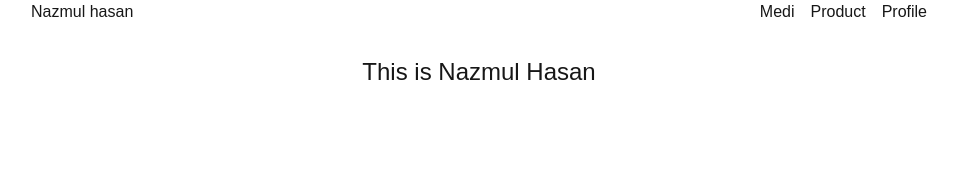
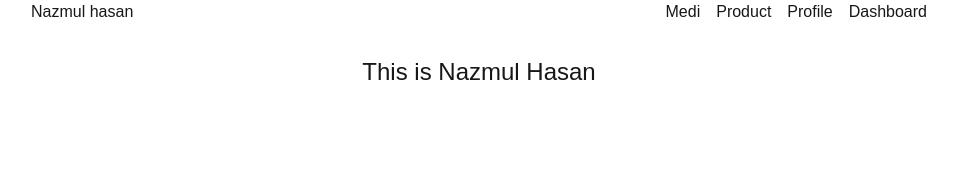
Before and after one commit to NazmulHasan68/Nextjs-First-porject, a Next.js app: page / in a window 1280 px wide. Shown: the top 170 px of the page, without its empty margins (161-1119 px from the left). Built offline with nearby package versions, Linux system fonts and the light colour scheme.

Commit message:
catch-all-routes and optional

```diff
--- /dev/null
+++ b/src/app/catch-all-routes/[...slug]/page.tsx
@@ -0,0 +1,6 @@
+export default async function Catch({params} : {params : Promise<{slug:string}>}) {
+    const{slug} =await params
+    return (
+        <div>this is  {slug} </div>
+    );
+}
--- a/src/app/dashboard/layout.tsx
+++ b/src/app/dashboard/layout.tsx
@@ -4,7 +4,7 @@ import Link from "next/link";
 export default function CommonAdminDashboardLayout({children} : {children : React.ReactNode}) {
     return (
         <div>
-            <div className="flex gap-4">
+            <div className="flex gap-4 max-w-4xl mx-auto">
                 <aside className="w-64 p-4 border-r">
                     <h1>Dashboard</h1>
                     <nav>
--- a/src/app/layout.tsx
+++ b/src/app/layout.tsx
@@ -26,7 +26,7 @@ export default function RootLayout({
   return (
     <html lang="en">
       <body
-        className={`${geistSans.variable} ${geistMono.variable} antialiased `}
+        className={`${geistSans.variable} ${geistMono.variable} antialiased max-w-4xl mx-auto`}
       >
         <header className="flex justify-between items-center gap-4 max-w-4xl mx-auto">
           <h1>Nazmul hasan</h1>
@@ -34,6 +34,7 @@ export default function RootLayout({
             <Link href={'/medi'}>Medi</Link>
             <Link href={'/products'}>Product</Link>
             <Link href={'/profile'}>Profile</Link>
+            <Link href={'/dashboard'}>Dashboard</Link>
           </nav>
         </header>
 
--- /dev/null
+++ b/src/app/optional-catch-all-routes/[[...slug]]/page.tsx
@@ -0,0 +1,6 @@
+export default async function optional({params} : {params : Promise<{slug?:string}>}) {
+    const{slug} =await params
+    return (
+        <div>this is option {slug} </div>
+    );
+}
```
